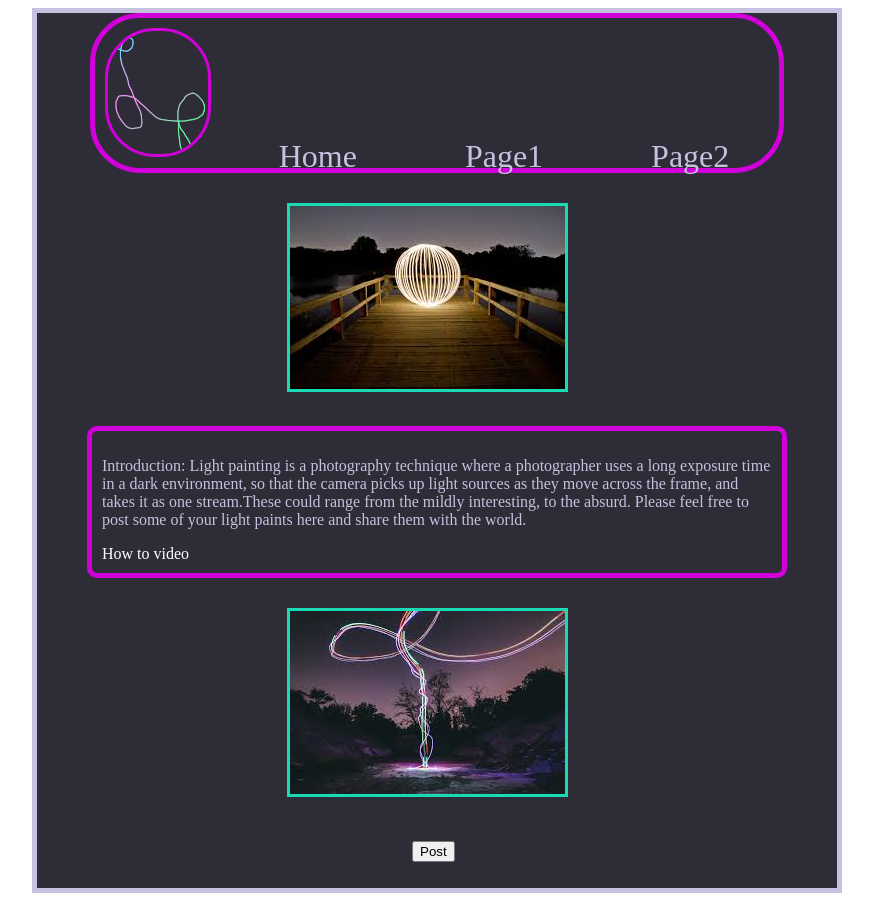
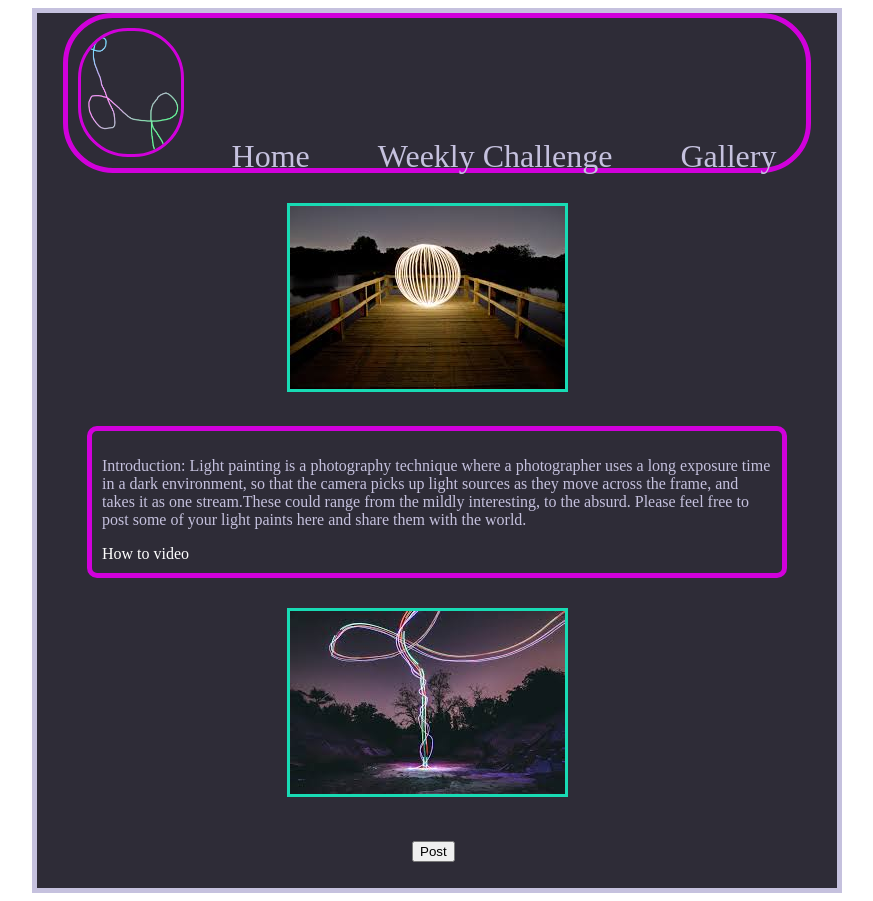
Before and after one commit to Wizorcerer/wdd130-tuggle, a plain HTML site: page index.html in a window 1280 px wide. Shown: the whole page, without its empty margins (203-1076 px from the left). Drawn offline with Linux system fonts and the light colour scheme.

Commit message:
setup for side pages

```diff
--- a/index.html
+++ b/index.html
@@ -11,8 +11,8 @@
     <nav>
         <img src="images/Light painting Logo.png">
         <a href="index.html">Home</a>
-        <a href="page1.html">Page1</a>
-        <a href="page2.html">Page2</a>
+        <a href="weekly_challenge.html">Weekly Challenge</a>
+        <a href="gallery.html">Gallery</a>
     </nav>
         <main>
             <img src="images/light paintng 1.jfif">
--- a/style.css
+++ b/style.css
@@ -13,7 +13,7 @@ nav img{
     border: 3px solid #d100db
 }
 nav a{
-    padding: 0px 50px;
+    margin: 20px 30px;
     text-decoration: none;
     color: #c5c1de;
 }
```
Also changed, not shown: gallery.html (renamed from page1.html), images/Gallery_page/Gallery Page.png (added), images/Gallery_page/Img 1.jfif (added), images/Gallery_page/Img 2.jfif (added), images/Gallery_page/Img 3.jfif (added), images/Gallery_page/Img 4.jfif (added), images/Weekly Challenge/Img 2.jfif (added), images/Weekly Challenge/Img 3.jfif (added), images/Weekly Challenge/Img 4.jfif (added), images/Weekly Challenge/img 1.jfif (added), images/Weekly Challenge/page plan.png (added), weekly_challenge.html (renamed from page2.html), 1 other file.
